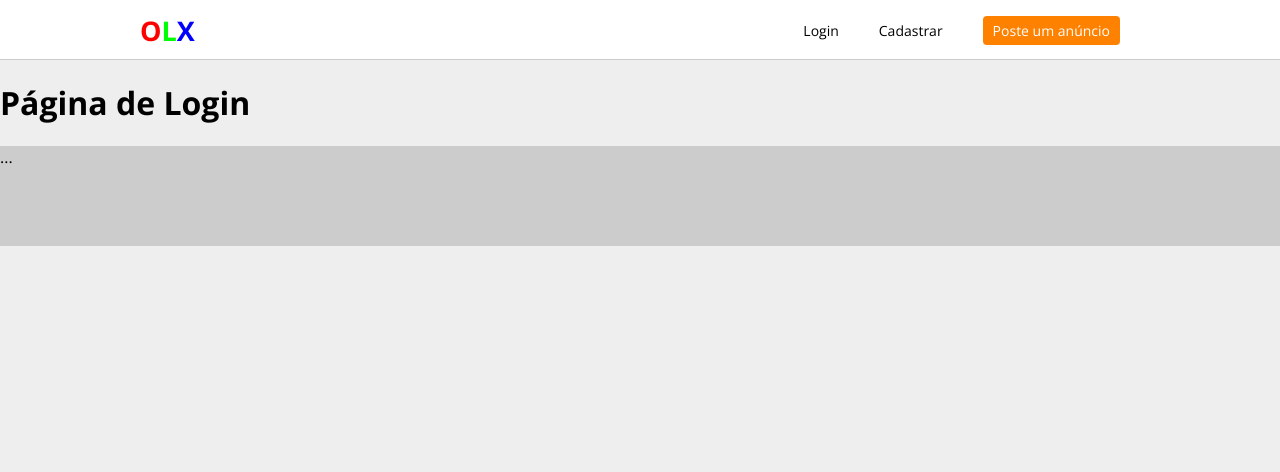
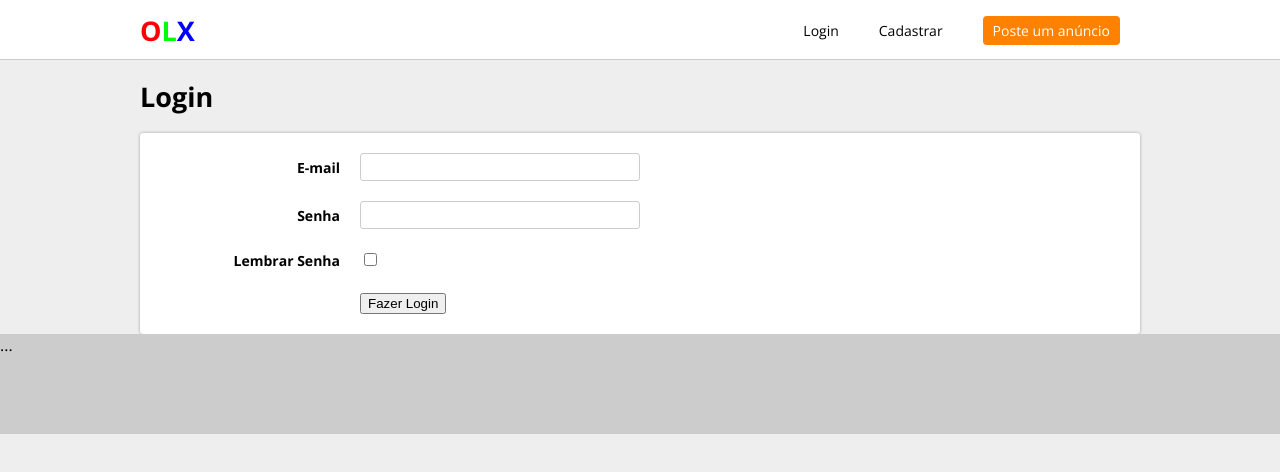
Before and after one commit to carlosaw/ReactJS_olx, a React (Create React App) app: page /signin in a window 1280 px wide. Shown: the top 472 px of the page. Built offline with nearby package versions, Linux system fonts and the light colour scheme.

Commit message:
Button styled

```diff
--- a/src/components/MainComponents.js
+++ b/src/components/MainComponents.js
@@ -2,8 +2,13 @@ import styled from 'styled-components';
 
 export const Template = styled.div``;
 
-export const PageContainer = styled.div``;
+export const PageContainer = styled.div`
+  max-width: 1000px;
+  margin: auto;
+`;
 
-export const PageTitle = styled.h1``;
+export const PageTitle = styled.h1`
+  font-size: 27px;
+`;
 
 export const PageBody = styled.div``;
--- a/src/pages/SignIn/index.js
+++ b/src/pages/SignIn/index.js
@@ -1,10 +1,41 @@
-import React from 'react';
+import React from "react";
+import { PageArea } from './styled';
+
+import { PageContainer, PageTitle } from '../../components/MainComponents';
 
 const Page = () => {
   return (
-    <div>
-      <h1>Página de Login</h1>
-    </div>
+    <PageContainer>
+      <PageTitle>Login</PageTitle>
+      <PageArea>
+        <form>
+          <label className="area">
+            <div className="area--title">E-mail</div>
+            <div className="area--input">
+              <input type="email" />
+            </div>
+          </label>
+          <label className="area">
+            <div className="area--title">Senha</div>
+            <div className="area--input">
+              <input type="password" />
+            </div>
+          </label>
+          <label className="area">
+            <div className="area--title">Lembrar Senha</div>
+            <div className="area--input--check">
+              <input type="checkbox" className="check" />
+            </div>
+          </label>
+          <label className="area">
+            <div className="area--title"></div>
+            <div className="area--input">
+              <button>Fazer Login</button>
+            </div>
+          </label>
+        </form>
+      </PageArea>
+    </PageContainer>
   );
 }
 
--- /dev/null
+++ b/src/pages/SignIn/styled.js
@@ -0,0 +1,47 @@
+import styled from "styled-components";
+
+export const PageArea = styled.div`
+  form {
+    background-color: #FFF;
+    border-radius: 3px;
+    padding: 10px;
+    box-shadow: 0px 0px 3px #999;
+
+    .area {
+      display: flex;
+      align-items: center;
+      padding: 10px;
+      max-width: 500px;
+
+      .area--title {
+        width: 200px;
+        text-align: right;
+        padding-right: 20px;
+        font-weight: bold;
+        font-size: 14px;
+      }
+      .area--input {
+        flex: 1;
+        input {
+          width: 100%;
+          font-size: 14px;
+          padding: 5px;
+          border: 1px solid #CCC;
+          border-radius: 3px;
+          outline: 0;
+          transition: all ease .4s;
+
+          &:focus {
+            border: 1px solid #333;
+            color: #333;
+          }
+        }
+      }
+      .area--input--check {
+        input.check {
+
+        }
+      }
+    }
+  }
+`;
```
